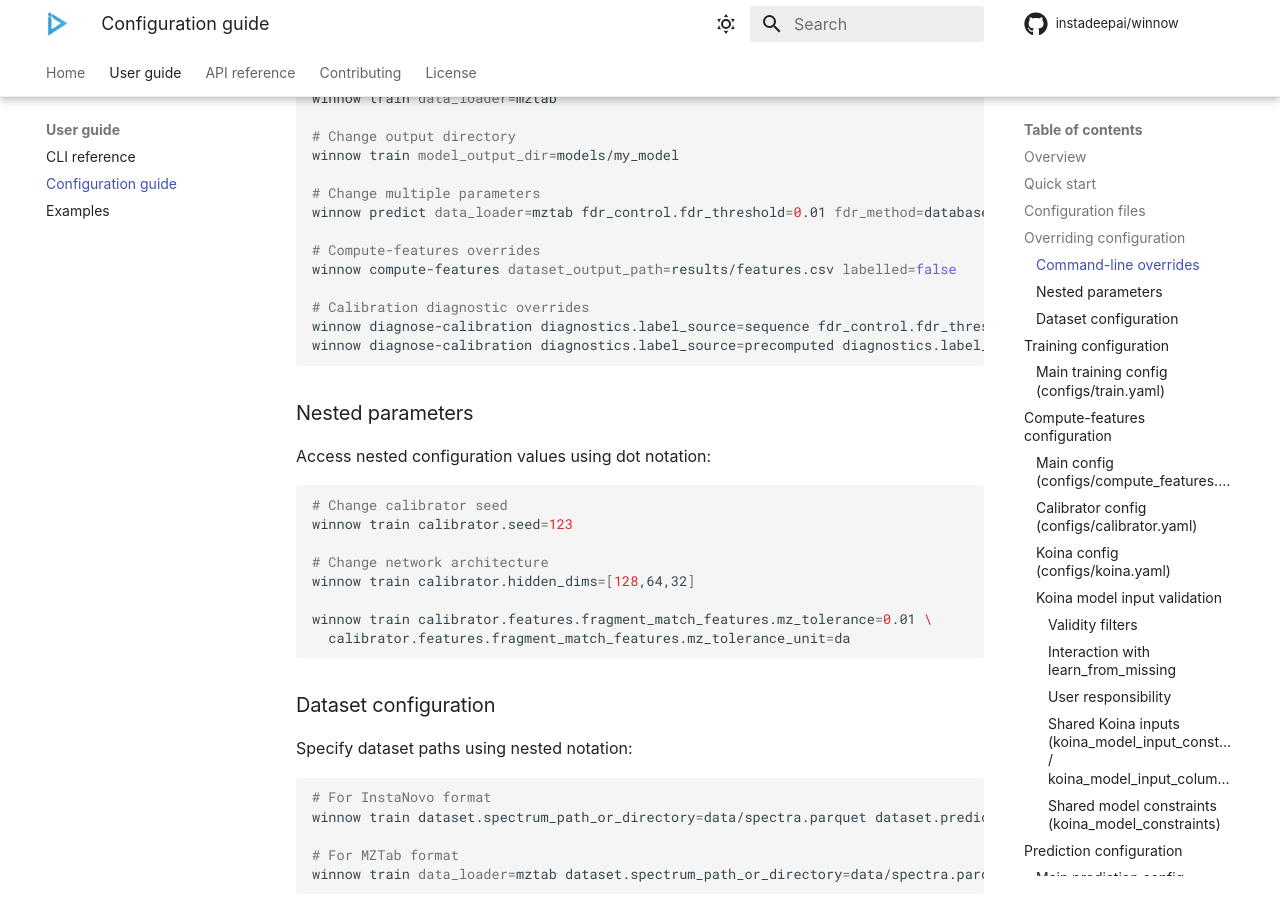
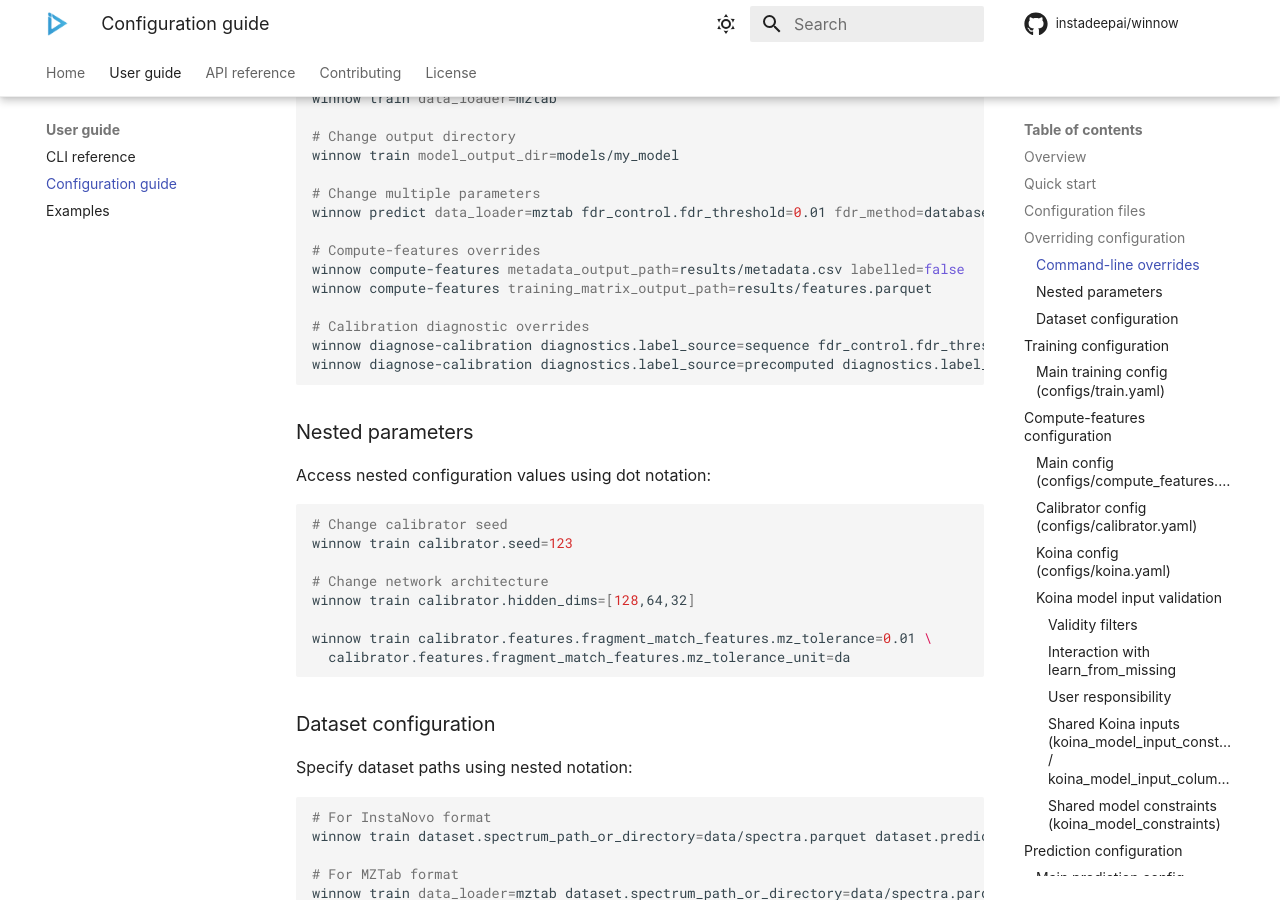
Before and after one commit to instadeepai/winnow, an MkDocs documentation site: the page built from docs/configuration.md, in a window 1280 px wide and 900 px high, scrolled down 1539 px. Built offline with MkDocs 1.6.1 and Material for MkDocs 9.7.7, drawn with Linux system fonts in a browser that asks for light colours; some web fonts are replaced; comment, search, counter and statistics services are not loaded.

Commit message:
docs: update compute-features CLI help for current API

```diff
--- a/docs/configuration.md
+++ b/docs/configuration.md
@@ -69,7 +69,8 @@ winnow train model_output_dir=models/my_model
 winnow predict data_loader=mztab fdr_control.fdr_threshold=0.01 fdr_method=database_grounded
 
 # Compute-features overrides
-winnow compute-features dataset_output_path=results/features.csv labelled=false
+winnow compute-features metadata_output_path=results/metadata.csv labelled=false
+winnow compute-features training_matrix_output_path=results/features.parquet
 
 # Calibration diagnostic overrides
 winnow diagnose-calibration diagnostics.label_source=sequence fdr_control.fdr_threshold=0.01
```
Also changed, not shown: docs/cli.md (+1 -1 lines), 1 other file.
